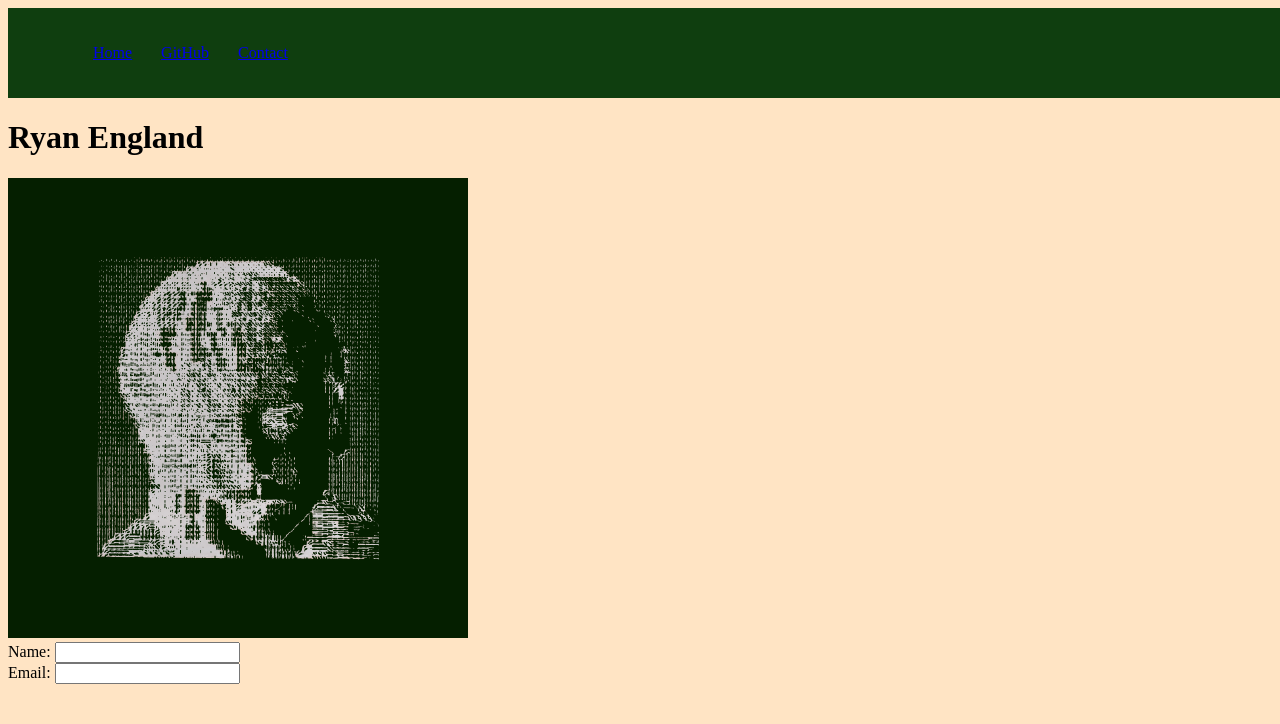
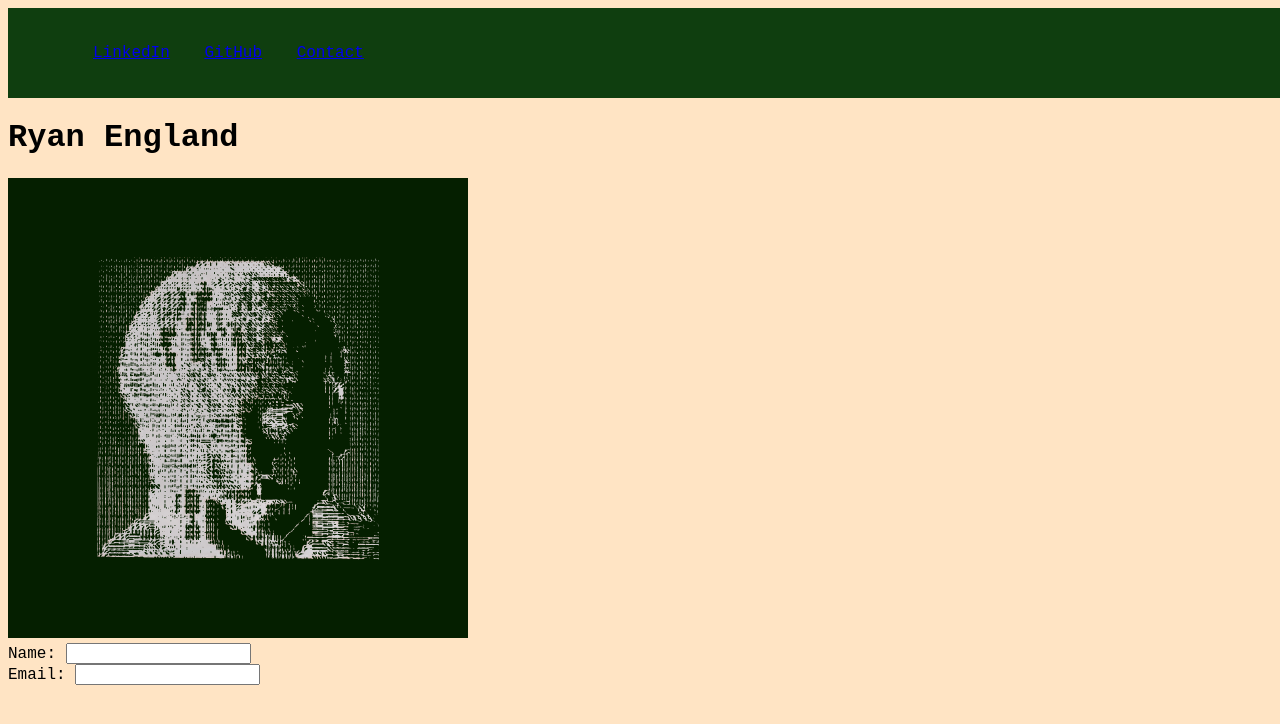
Before and after one commit to stellyes/mini-project-1-edx, a plain HTML site: page index.html in a window 1280 px wide. Shown: the top 724 px of the page. Drawn offline with Linux system fonts and the light colour scheme.

Commit message:
Additional HTML work

```diff
--- a/assets/css/style.css
+++ b/assets/css/style.css
@@ -1,10 +1,15 @@
 body {
   background-color: bisque;
+  font-family: "Courier New", Courier, monospace;
 }
 
 header,
 footer {
   background-color: #0f3e0f;
+}
+
+main h1 {
+  font-weight: 700;
 }
 
 .menu {
--- a/index.html
+++ b/index.html
@@ -9,7 +9,7 @@
     <header>
       <div class="menu">
         <ul>
-          <li><a href="#">Home</a></li>
+          <li><a href="#">LinkedIn</a></li>
           <li><a href="#">GitHub</a></li>
           <li><a href="#">Contact</a></li>
         </ul>
```
